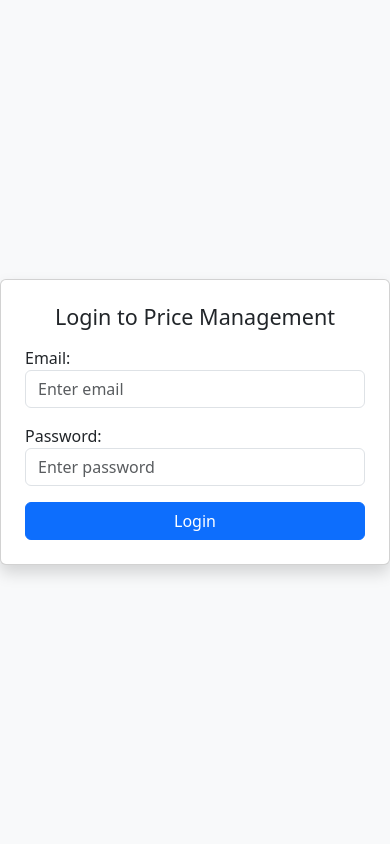
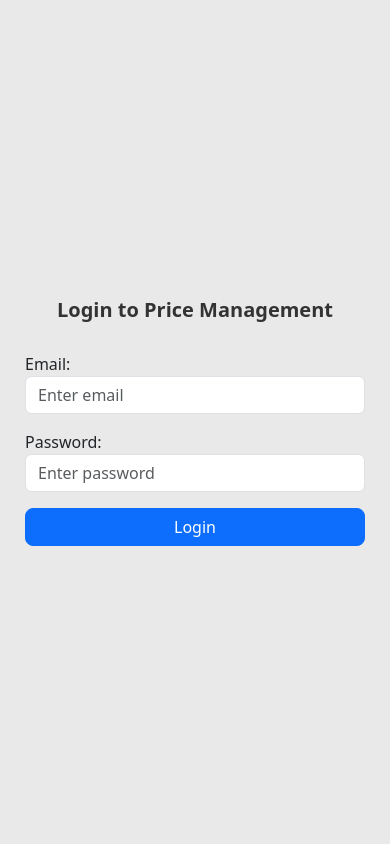
Before and after one commit to Hetviradadiya/pricemanagement, a Django app: page /login/ in a window 390 px wide. Run offline with Django 4.2, Linux system fonts and the light colour scheme.

Commit message:
mobile login view change

```diff
--- a/priceapp/templates/login.html
+++ b/priceapp/templates/login.html
@@ -1,13 +1,81 @@
 {% load static %}
 <!DOCTYPE html>
-<html>
+<html lang="en">
 <head>
+  <meta charset="UTF-8">
+  <meta name="viewport" content="width=device-width, initial-scale=1, maximum-scale=1, user-scalable=no">
   <title>Login - Price Management</title>
   <link href="https://cdn.jsdelivr.net/npm/bootstrap@5.3.2/dist/css/bootstrap.min.css" rel="stylesheet">
+
+  <style>
+    body {
+      background-color: #f8f9fa;
+      min-height: 100vh;
+      display: flex;
+      justify-content: center;
+      align-items: center;
+      padding: 15px;
+    }
+
+    .login-card {
+      width: 100%;
+      max-width: 400px;
+      background: #e9e9e9ff;
+      border-radius: 16px;
+      box-shadow: 0 4px 12px rgba(0, 0, 0, 0.1);
+      padding: 30px;
+    }
+
+    .login-title {
+      font-size: 1.5rem;
+      font-weight: 600;
+      text-align: center;
+      margin-bottom: 25px;
+      color: #333;
+    }
+
+    .form-label {
+      font-weight: 500;
+      color: #555;
+    }
+
+    .form-control {
+      font-size: 1rem;
+    }
+
+    .btn-primary {
+      border-radius: 8px;
+    }
+
+    /* ✅ Responsive styling for smaller devices */
+    @media (max-width: 576px) {
+      body {
+        padding: 0;
+        background-color: #fff;
+      }
+
+      .login-card {
+        border-radius: 0;
+        box-shadow: none;
+        height: 100vh;
+        display: flex;
+        flex-direction: column;
+        justify-content: center;
+        max-width: 100%;
+        padding: 40px 25px;
+      }
+
+      .login-title {
+        font-size: 20px;
+        margin-bottom: 30px;
+      }
+
+    }
+  </style>
 </head>
-<body class="bg-light d-flex align-items-center justify-content-center vh-100">
-  <div class="card shadow p-4" style="width: 400px;">
-    <h4 class="text-center mb-3">Login to Price Management</h4>
+<body>
+  <div class="login-card">
+    <h4 class="login-title">Login to Price Management</h4>
 
     {% if error %}
       <div class="alert alert-danger">{{ error }}</div>
```
